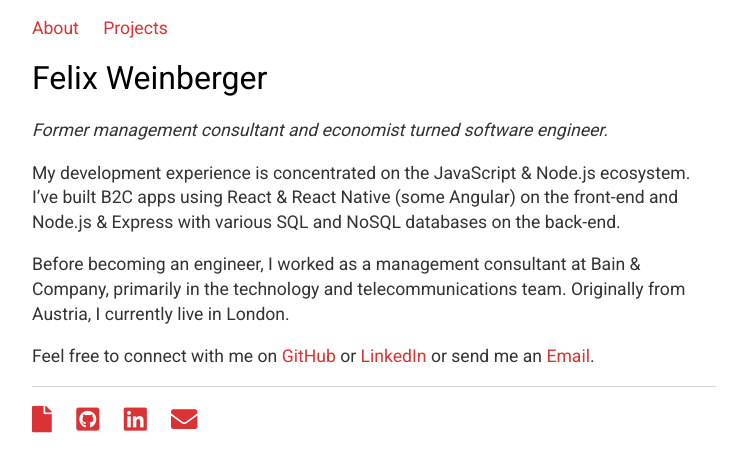
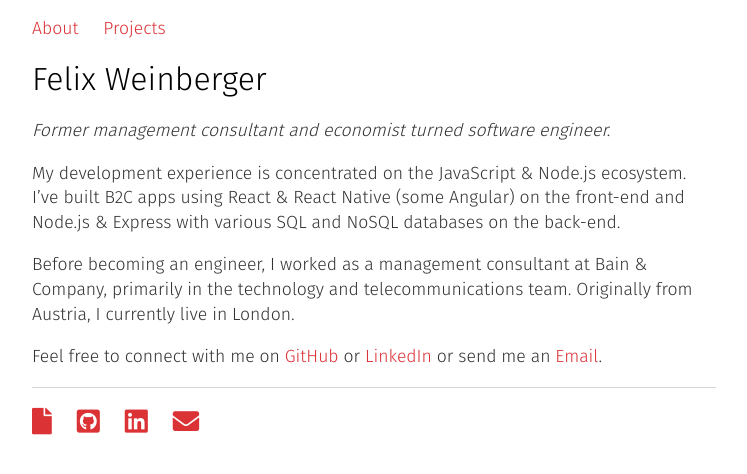
Before and after one commit to felixweinberger/felixweinberger.github.io, a Jekyll site: the page built from index.md, in a window 1280 px wide. Shown: the top 474 px of the page, without its empty margins (266-1013 px from the left). Built offline with Jekyll 4.4.1, drawn with Linux system fonts in a browser that asks for light colours.

Commit message:
feat(cv): update cv font and wording

```diff
--- a/_layouts/default.html
+++ b/_layouts/default.html
@@ -16,7 +16,7 @@
   <meta name="theme-color" content="#ffffff">
   <!-- Styles -->
   <link rel="stylesheet" href="https://use.fontawesome.com/releases/v5.7.1/css/all.css" integrity="sha384-fnmOCqbTlWIlj8LyTjo7mOUStjsKC4pOpQbqyi7RrhN7udi9RwhKkMHpvLbHG9Sr" crossorigin="anonymous">
-  <link href="https://fonts.googleapis.com/css?family=Roboto:400,700" rel="stylesheet">
+  <link href="https://fonts.googleapis.com/css?family=Fira+Sans:300,500" rel="stylesheet">
   <link href="/css/main.css" type="text/css" rel="stylesheet">
 </head>
 
--- a/css/main.css
+++ b/css/main.css
@@ -1,7 +1,7 @@
 /* Defaults */
 :root {
-  font-family: 'Roboto', sans-serif;
-  font-weight: 400;
+  font-family: 'Fira Sans', sans-serif;
+  font-weight: 300;
   width: 80%;
   margin: auto;
   max-width: 700px;
@@ -29,7 +29,7 @@ footer ul li {
 /* Content */
 h1 {
   font-size: 2em;
-  font-weight: 400;
+  font-weight: 300;
 }
 
 p {
```
Also changed, not shown: 1 other file.
